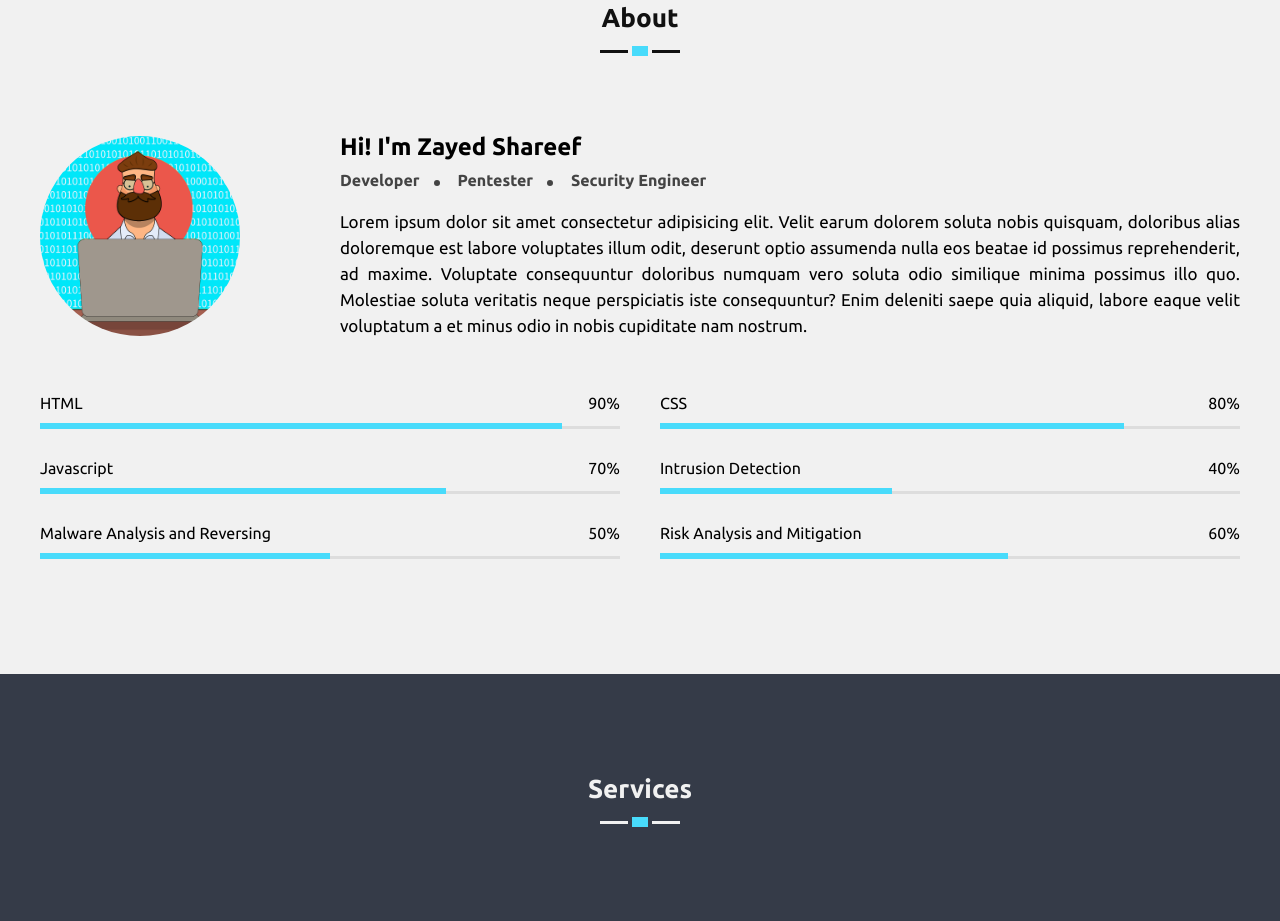
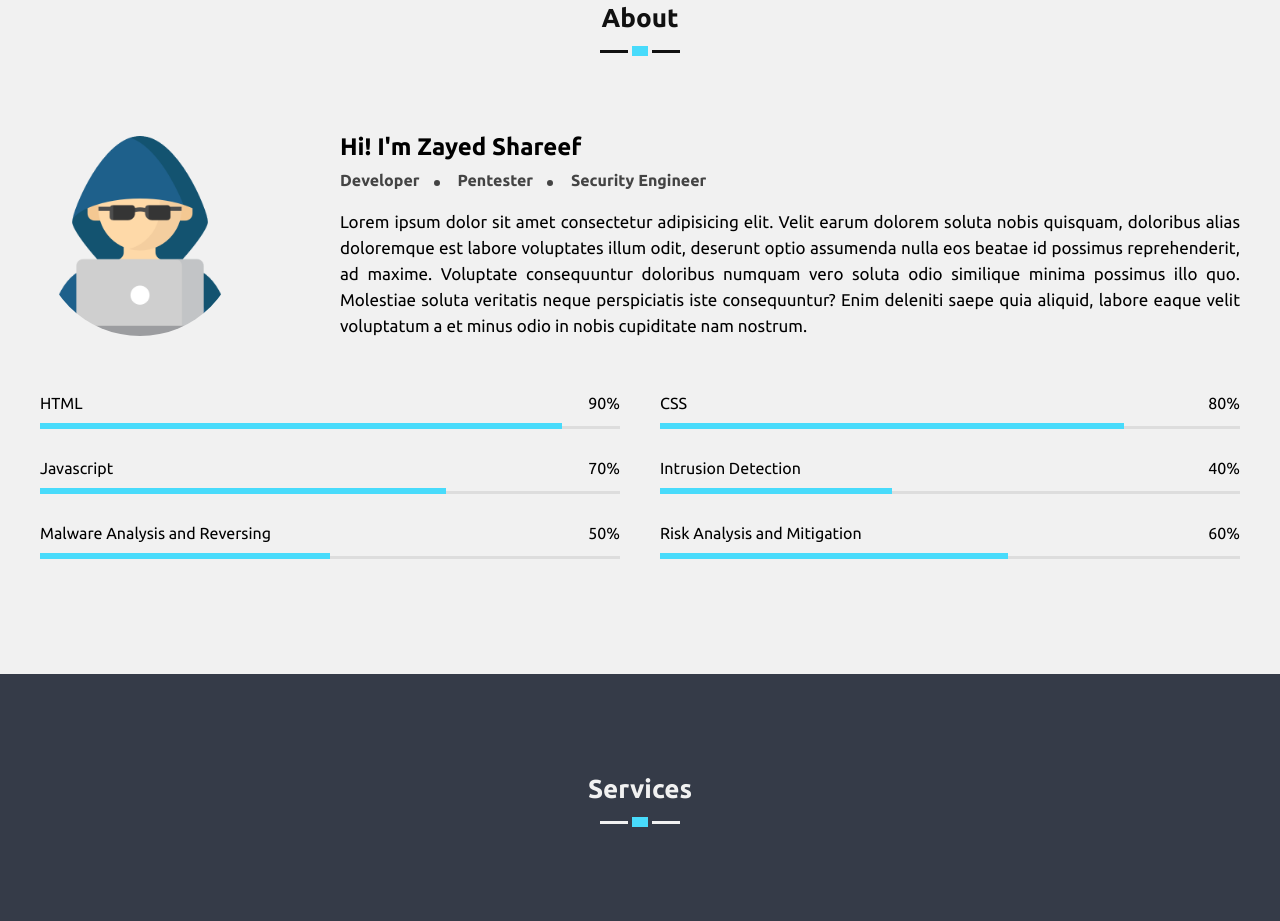
Before and after one commit to zayedshareef/zayedshareef.github.com, a plain HTML site: page index.html in a window 1280 px wide. Shown: the part 897-1818 px from the top of the page. Drawn offline with nearby package versions, Linux system fonts and the light colour scheme.

Commit message:
Second Commit

```diff
--- a/index.html
+++ b/index.html
@@ -66,7 +66,7 @@
       <div class="inner-width">
         <h1 class="section-title">About</h1>
         <div class="about-content">
-          <img src="./images/pik.png" alt="" class="about-pic" />
+          <img src="./images/pik1.png" alt="" class="about-pic" />
           <div class="about-text">
             <h2>Hi! I'm Zayed Shareef</h2>
             <h3>
```
Also changed, not shown: images/pik1.png (renamed from images/hacker.png).
